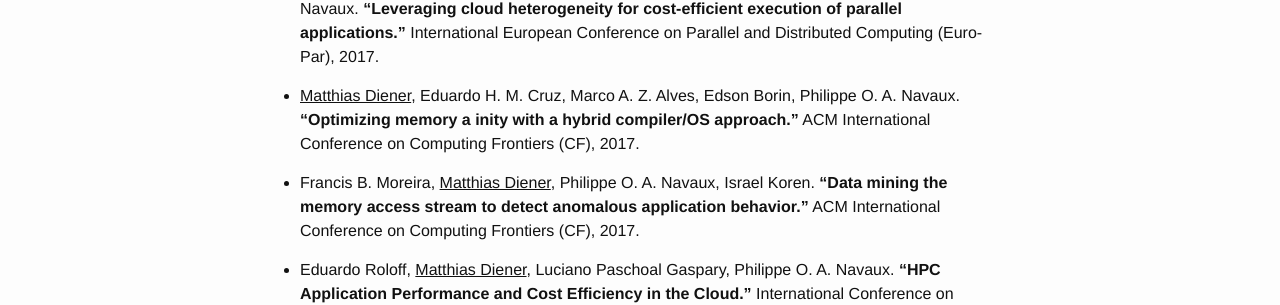
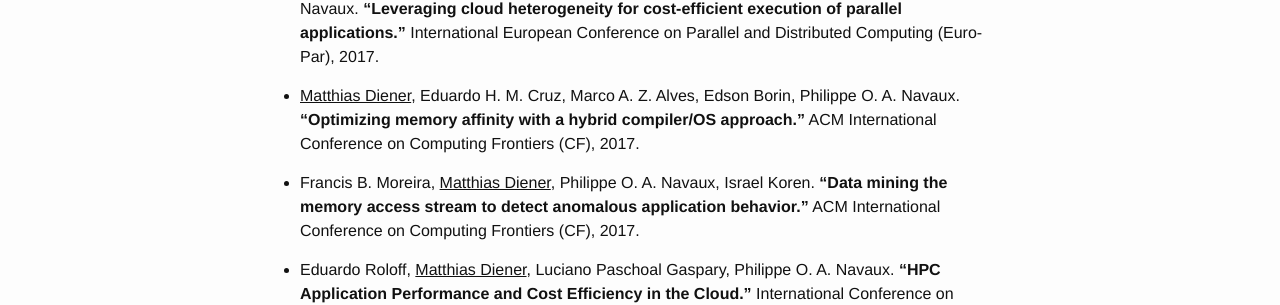
Before and after one commit to matthiasdiener/matthiasdiener.github.io, a Jekyll site: the page built from publications.md, in a window 1280 px wide and 900 px high. Shown: the part 289-594 px from the top of the window. Built offline with Jekyll 4.4.1, drawn with Linux system fonts in a browser that asks for light colours.

Commit message:
fix name

```diff
--- a/publications.md
+++ b/publications.md
@@ -10,7 +10,7 @@ title: Publications
 
 * Eduardo Roloff, <u>Matthias Diener</u>, Emmanuell D. Carreño, Luciano P. Gaspary, Philippe O. A. Navaux. **“Leveraging cloud heterogeneity for cost-efficient execution of parallel applications.”** International European Conference on Parallel and Distributed Computing (Euro-Par), 2017.
 
-* <u>Matthias Diener</u>, Eduardo H. M. Cruz, Marco A. Z. Alves, Edson Borin, Philippe O. A. Navaux. **“Optimizing memory a inity with a hybrid compiler/OS approach.”** ACM International Conference on Computing Frontiers (CF), 2017.
+* <u>Matthias Diener</u>, Eduardo H. M. Cruz, Marco A. Z. Alves, Edson Borin, Philippe O. A. Navaux. **“Optimizing memory affinity with a hybrid compiler/OS approach.”** ACM International Conference on Computing Frontiers (CF), 2017.
 
 * Francis B. Moreira, <u>Matthias Diener</u>, Philippe O. A. Navaux, Israel Koren. **“Data mining the memory access stream to detect anomalous application behavior.”** ACM International Conference on Computing Frontiers (CF), 2017.
 
```
